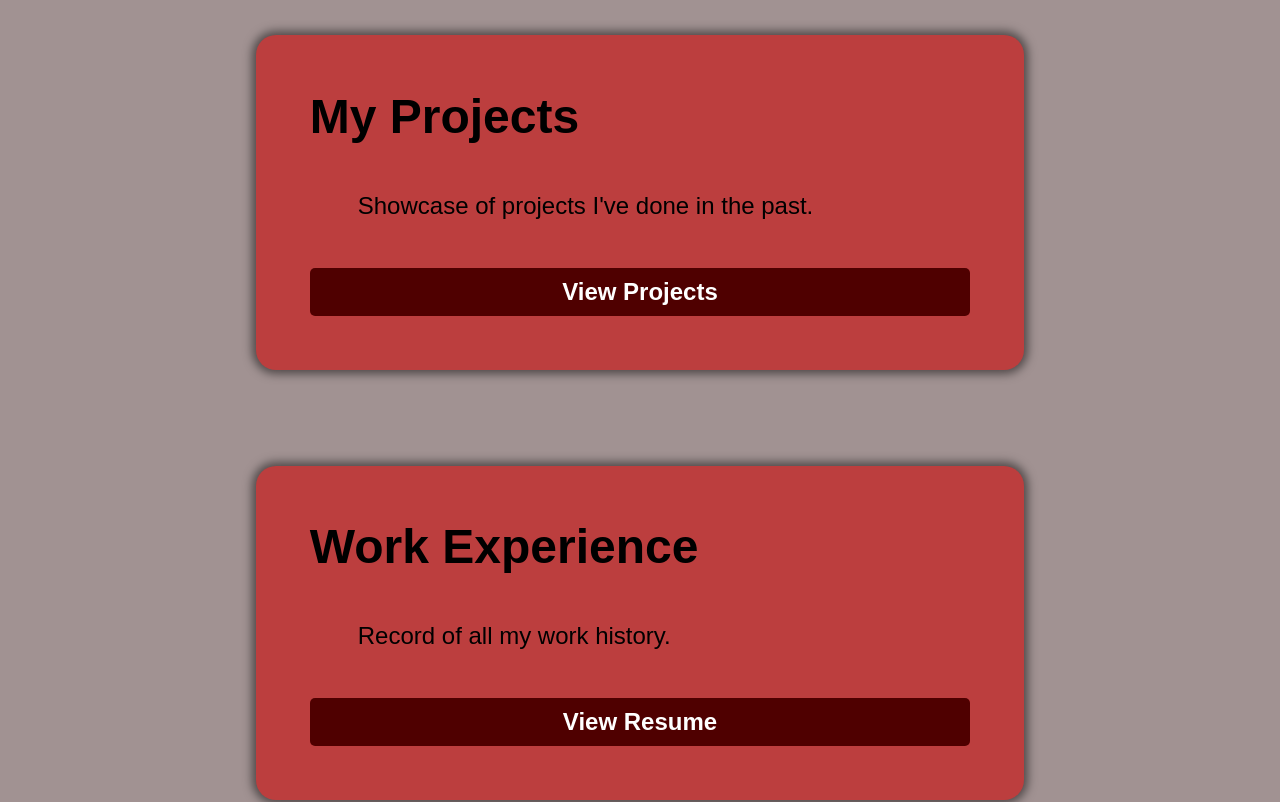
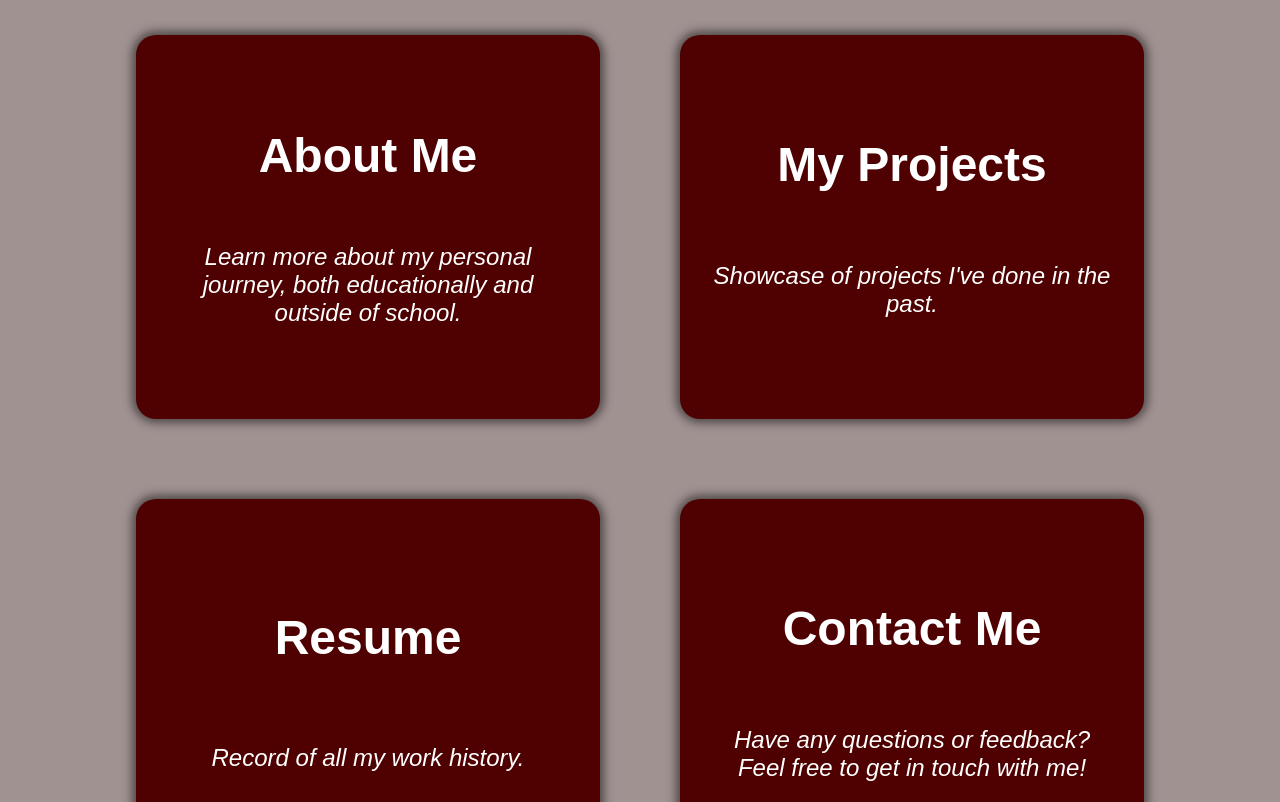
Before and after one commit to luk-ryan/luk-ryan.github.io, a React (Vite) app: page / in a window 1280 px wide. Shown: the part 580-1382 px from the top of the page. Built offline with nearby package versions, Linux system fonts and the light colour scheme.

Commit message:
Changed the look of the home page, making each card clickable and reference their corresponding links

```diff
--- a/src/index.css
+++ b/src/index.css
@@ -158,27 +158,49 @@ body {
 }
 
 .home {
+  margin-top: 6em;
+  margin-bottom: 6em;
   display: flex;
-  flex-direction: column;
-  gap: 6em;
+  justify-content: center;
+  align-items: center;
+  flex-wrap: wrap;
+  gap: 5em;
 }
 
 .home-card {
   display: flex;
   flex-direction: column;
-  padding: 7%;
+  align-items: center;
+  justify-content: space-evenly;
+  width: 25em;
+  height: 20em;
+  padding: 2em;
+  text-decoration: none;
   box-shadow: 0 0 10px 4px rgba(0, 0, 0, 0.5);
   border-radius: 20px;
-  background-color: var(--main-color);
+  background-color: var(--accent-color);
+  transition: background-color 1s ease, transform 0.3s ease,
+    box-shadow 0.3s ease;
+}
+
+.home-card:hover {
+  transform: scale(1.05);
+  box-shadow: 0 0 15px 6px rgba(0, 0, 0, 0.6);
+  background-color: var(--accent-hover);
+  cursor: pointer;
 }
 
 .home-card h1 {
+  color: var(--secondary-text-color);
   margin: 0;
   font-size: var(--font-medium);
 }
 
 .home-card p {
-  margin: 2em;
+  font-style: italic;
+  text-align: center;
+  color: var(--secondary-text-color);
+  margin: 0;
   font-size: var(--font-small);
 }
 
@@ -195,6 +217,12 @@ body {
 .about-me p {
   font-size: var(--font-small);
   line-height: 1.5;
+}
+
+.about-me li {
+  font-size: var(--font-small);
+  line-height: 1.5;
+  margin-bottom: 0.5em;
 }
 
 /* ----- ----- ----- Projects Page ----- ----- ----- */
@@ -235,7 +263,6 @@ body {
   margin-top: 2em;
   display: flex;
   justify-content: space-between;
-
 }
 
 .project-github {
@@ -314,7 +341,7 @@ body {
 
 .resume li {
   font-size: var(--font-small);
-  line-height: 1.6;
+  line-height: 1.5;
   margin-bottom: 0.5em;
 }
 
--- a/src/pages/AboutMe.jsx
+++ b/src/pages/AboutMe.jsx
@@ -52,7 +52,6 @@ const AboutMe = () => {
 
         <h3>Other</h3>
         <p>Here are other concepts/courses I've studied: </p>
-        <p>
         <ul>
           <li>Operating System Fundamentals</li>
           <li>Database Management Systems</li>
@@ -61,7 +60,6 @@ const AboutMe = () => {
           <li>Discrete Mathematics and Logic for Computer Science</li>
           <li>Statistics</li>
         </ul>
-        </p>
 
         <h2>Hobbies and Interests</h2>
         <h3>Piano</h3>
@@ -94,9 +92,9 @@ const AboutMe = () => {
           called The Monkey Vault. Initially, I wanted to train for stunts—I’ve
           always admired my cousin, who works as a stunt double, and thought it
           could be a unique career path. But after watching trickers pull off
-          impressive combos, I decided to focus on tricking instead. I also
-          had the idea of teaching it as a new martial arts style at the dojo
-          where I currently instruct.
+          impressive combos, I decided to focus on tricking instead. I also had
+          the idea of teaching it as a new martial arts style at the dojo where
+          I currently instruct.
         </p>
         <p>
           When I first started tricking, I picked up the basics quickly—even the
--- a/src/pages/Home.jsx
+++ b/src/pages/Home.jsx
@@ -13,23 +13,28 @@ const Home = () => {
           interested in a variety of programming projects.
         </p>
       </div>
-      <div className="content">
       <div className="home">
-          <div className="home-card">
+        <Link className="home-card" to="/about">
+          <h1>About Me</h1>
+          <p>
+            Learn more about my personal journey, both educationally and outside
+            of school.
+          </p>
+        </Link>
+        <Link className="home-card" to="/projects">
           <h1>My Projects</h1>
           <p>Showcase of projects I've done in the past.</p>
-            <Link className="button-link" to="/projects">
-              View Projects
         </Link>
-          </div>
-          <div className="home-card">
-            <h1>Work Experience</h1>
+        <Link className="home-card" to="/resume">
+          <h1>Resume</h1>
           <p>Record of all my work history.</p>
-            <Link className="button-link" to="/resume">
-              View Resume
         </Link>
-          </div>
-        </div>
+        <Link className="home-card" to="/contact">
+          <h1>Contact Me</h1>
+          <p>
+            Have any questions or feedback? Feel free to get in touch with me!
+          </p>
+        </Link>
       </div>
     </>
   );
--- a/src/pages/Resume.jsx
+++ b/src/pages/Resume.jsx
@@ -50,7 +50,7 @@ const Resume = () => {
         </div>
         <div className="resume-section">
           <h1>My Resume</h1>
-          <a href="/public/resume.pdf" download="resume_ryan_luk.pdf">
+          <a href="/resume.pdf" download="resume_ryan_luk.pdf">
             <button>
               {/* <FontAwesomeIcon icon={faDownload} style={{ marginRight: "8px" }} /> */}
               Download PDF
@@ -60,7 +60,7 @@ const Resume = () => {
 
           <iframe
             id="resume-pdf"
-            src="public/resume.pdf"
+            src="/resume.pdf"
             width="100%"
             height="800px"
           />
```
Lines whose indentation alone changed are shown as unchanged.
